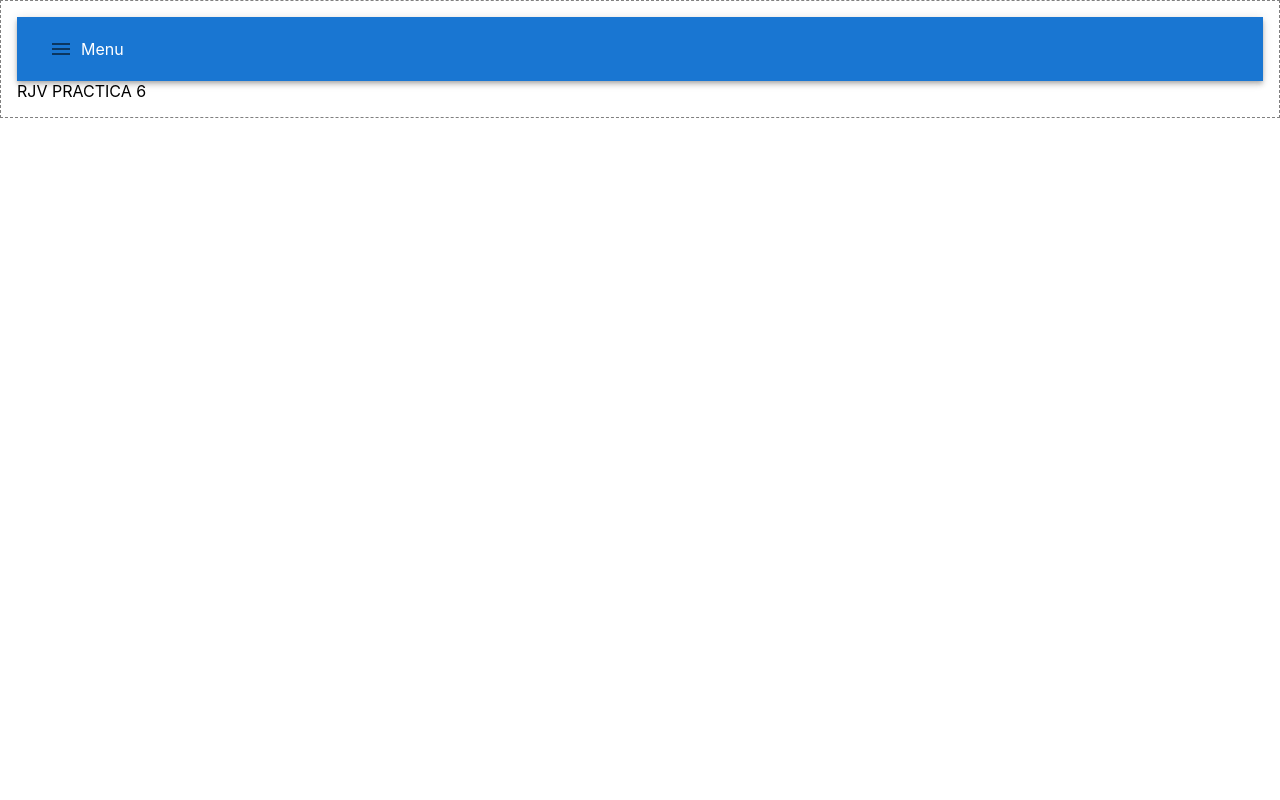
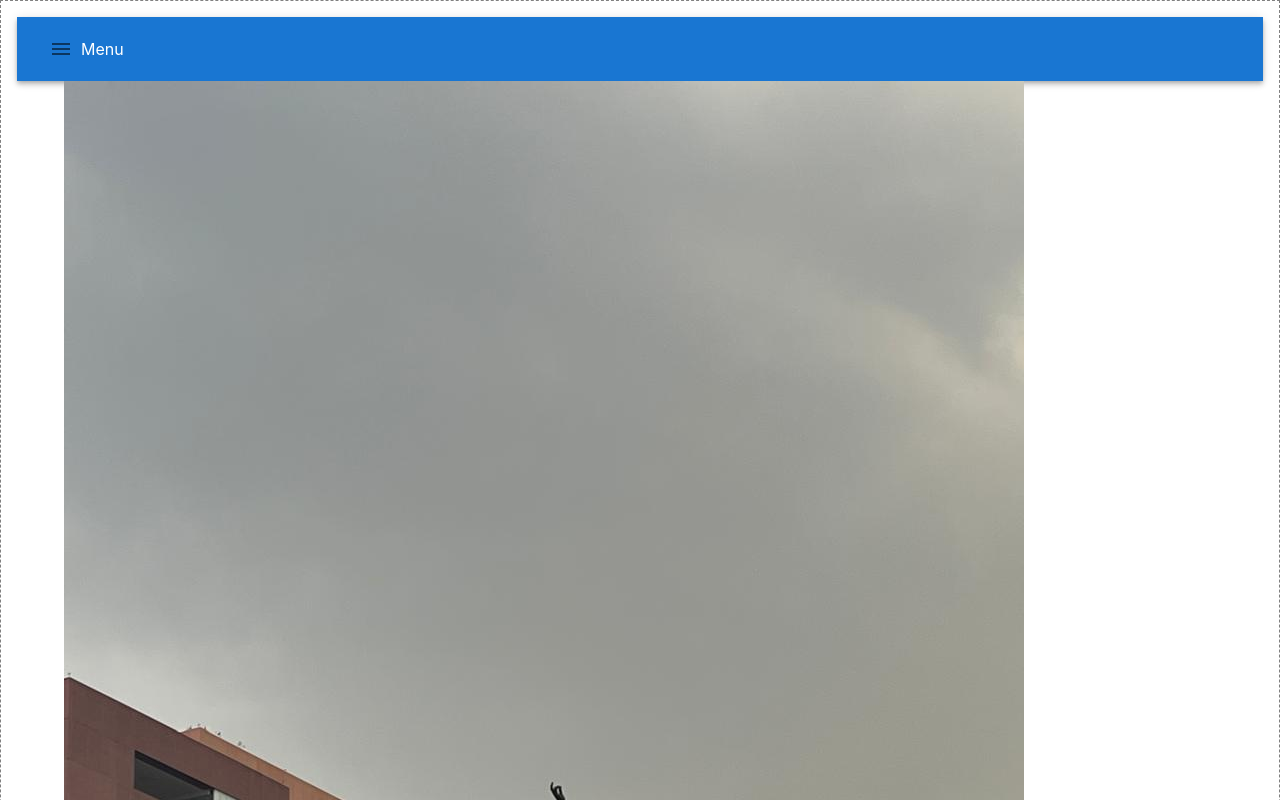
Before and after one commit to rafikiifca/Practica6, a React (Create React App) app: page /detalle in a window 1280 px wide. Before the commit this address had no page. Shown: the top 800 px of the page. Built offline with nearby package versions, Linux system fonts and the light colour scheme.

Commit message:
Detalle Link

```diff
--- a/src/App.js
+++ b/src/App.js
@@ -3,6 +3,7 @@ import Layout from "./components/Layout";
 import {BrowserRouter as Router, Route, Routes} from "react-router-dom";
 import Home from "./components/Home";
 import About from "./components/About";
+import Detalle from "./components/Detalle";
 //import {Home } from "@mui/icons-material";
 
 
@@ -14,6 +15,7 @@ function App() {
           <Route path="/" element={<Home />}/>
           <Route path="/about" element={<About />}/>
             <Route path="/contact" element={<h1>Contacto</h1>}/>
+            <Route path="/detalle" element={<Detalle />}/>
         </Routes>
       </Layout>
     </Router>
--- /dev/null
+++ b/src/components/Detalle.js
@@ -0,0 +1,11 @@
+import PokemonCard from './PokemonCard';
+
+const Detalle = () =>{
+    return(
+        <div>
+            <img src="diapositiva1.jpg" alt="Slide 1" className="slide"/>
+        </div>
+    )
+}
+
+export default Detalle;
--- a/src/components/Layout.js
+++ b/src/components/Layout.js
@@ -6,7 +6,7 @@ const Layout = ({children}) => {
         <Box component="section" sx={{ p: 2, border: '1px dashed grey' }}>
             <Navbar/>
         <Container className={"container"}> {children}</Container>
-        <Box className={"footer"}>RJV PRACTICA  6</Box>
+        <Box className={"footer"}>RJV PRACTICAaaaaa  6</Box>
         </Box>
     );
 }
--- a/src/components/PokemonCard.js
+++ b/src/components/PokemonCard.js
@@ -1,4 +1,6 @@
 import {Box, Button, Card, CardActionArea, CardActions, CardContent, Typography} from "@mui/material";
+import {Link} from 'react-router-dom';
+
 
 const PokemonCard = ({item}) =>{
     return (<Card sx={{ maxWidth: 345 }}>
@@ -20,8 +22,8 @@ const PokemonCard = ({item}) =>{
                 </CardContent>
             </CardActionArea>
             <CardActions>
-                <Button size="small" color="primary">
-                    Share
+                <Button size="small" color="primary" button component={Link} to="/detalle">
+                    Detalle
                 </Button>
             </CardActions>
         </Card>
```
